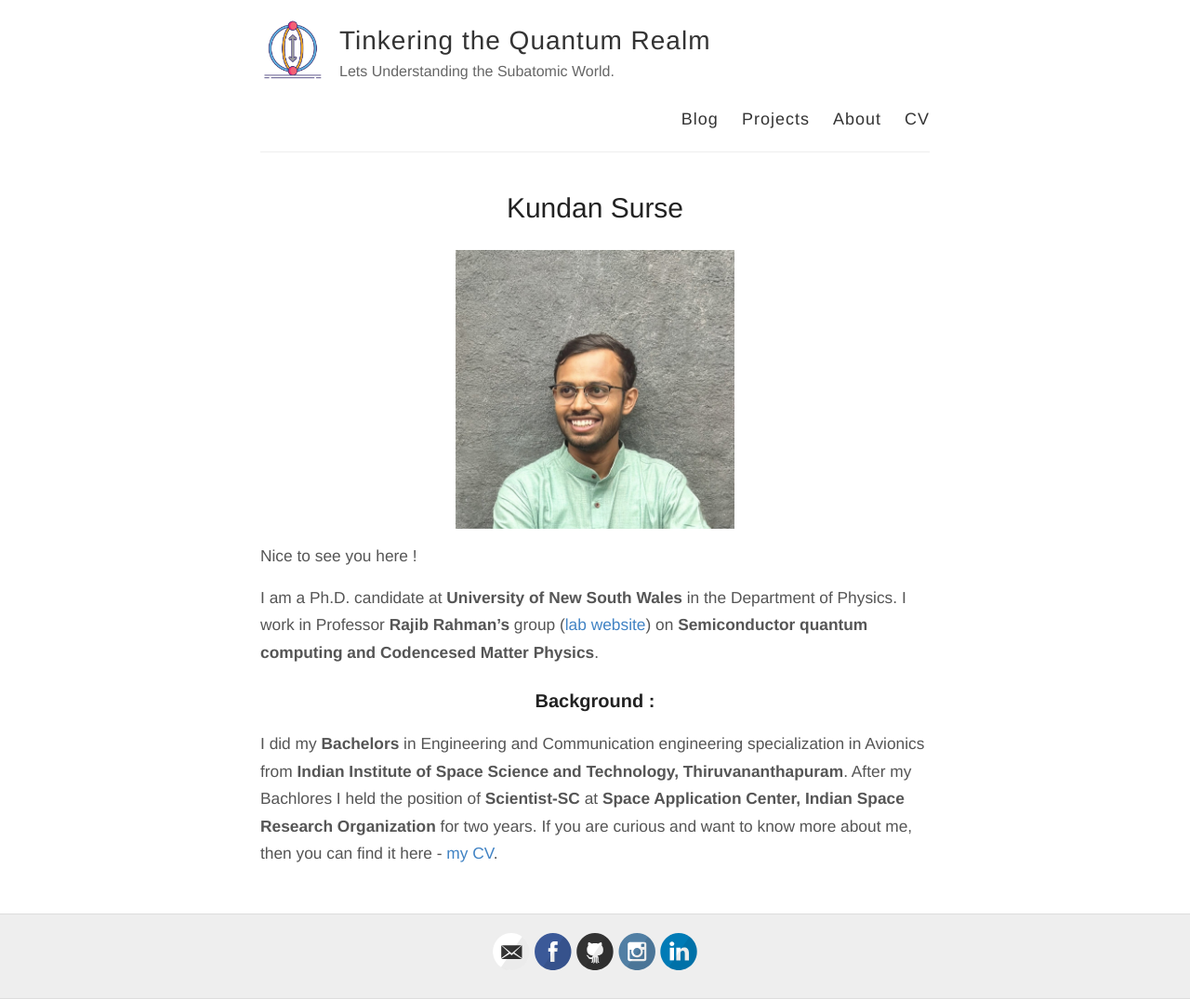
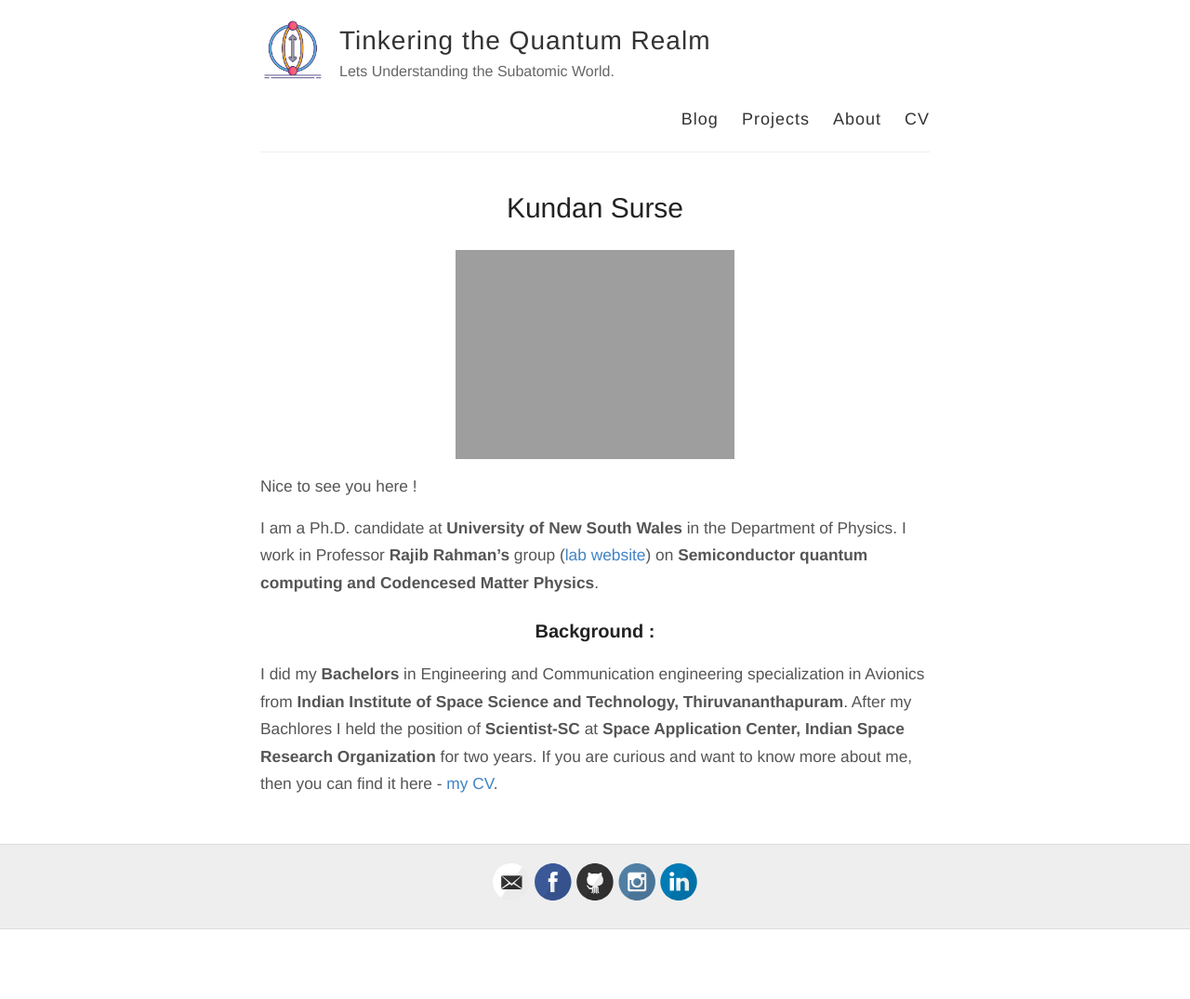
Before and after one commit to KundanSurse/KundanSurse.github.io, a Jekyll site: the page built from about.md, in a window 1280 px wide. Shown: the whole page at 93% size. Built offline with Jekyll 4.4.1, drawn with Linux system fonts in a browser that asks for light colours; some web fonts are replaced; after the commit the page ends 1000 px from its top, so only the background shows below that.

Commit message:
Update about.md

```diff
--- a/about.md
+++ b/about.md
@@ -4,7 +4,7 @@
 permalink: /about/
 ---
 
-![Me]({{ site.url }}/assets/images/MyPhoto.jpg){:width="300px"}
+![Me]({{ site.url }}/assets/images/MyPhoto_1.jpg){:width="300px"}
 
 Nice to see you here !
 
```
